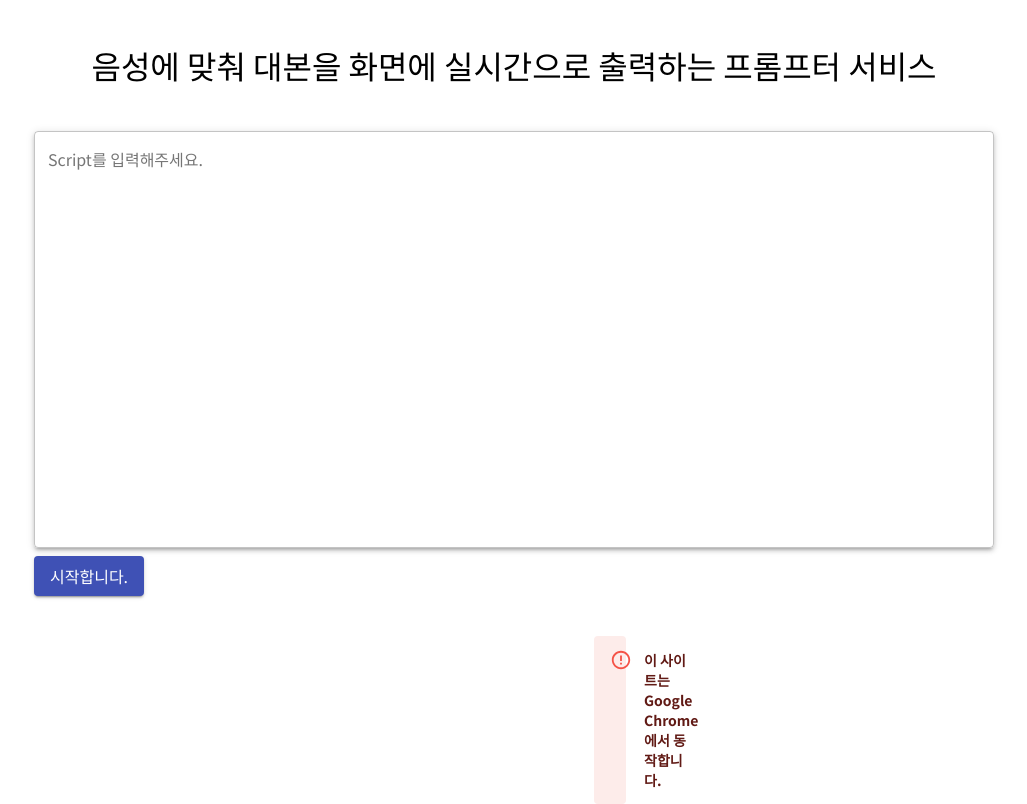
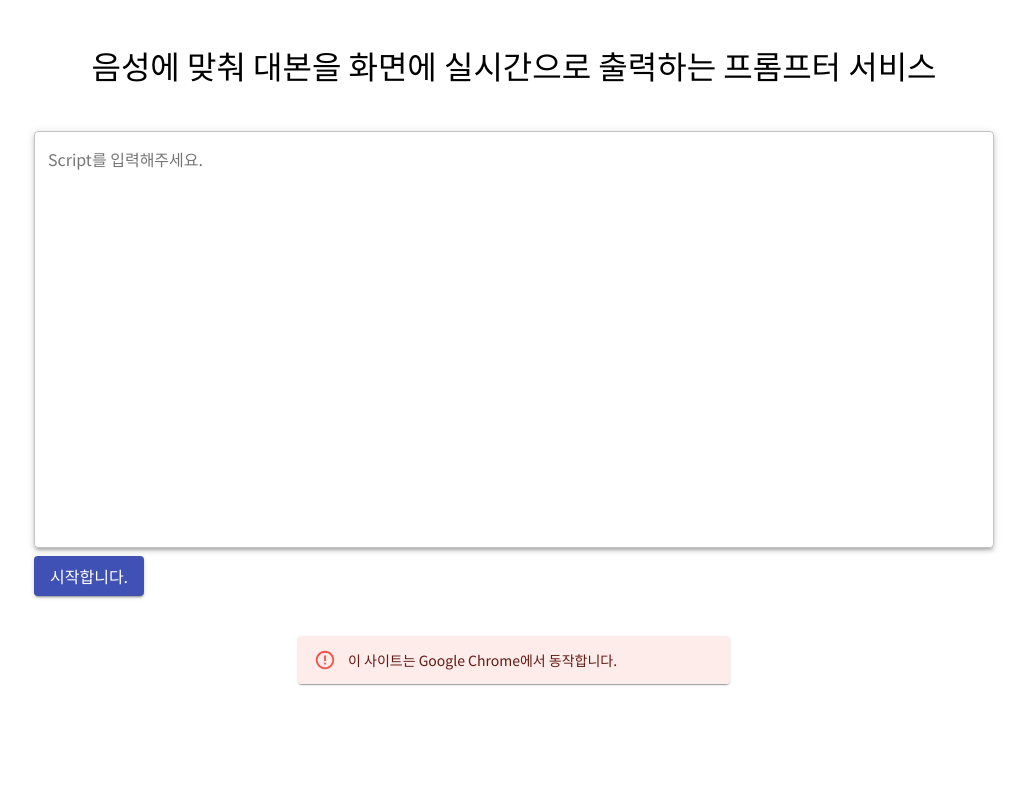
Before and after one commit to Chuncheonian/Teleprompter-STT, a React (Create React App) app in the folder client/: page / in a window 1280 px wide. Shown: the whole page, without its empty margins (126-1153 px from the left). Built offline with nearby package versions, Linux system fonts and the light colour scheme.

Commit message:
Change waring font size

```diff
--- a/client/src/pages/MainPage.js
+++ b/client/src/pages/MainPage.js
@@ -16,9 +16,10 @@ const styles = theme => ({
     textAlign: 'center',
     display: 'none',
     fontSize: '2.0rem',
+    fontColor: 'blue',
     [theme.breakpoints.up('sm')]: {
       display: 'block',
-    }
+    },
   },
   paper: {
     marginTop: theme.spacing.unit * 5,
@@ -32,8 +33,8 @@ const styles = theme => ({
   },
   paperAlert: {
     marginTop: theme.spacing.unit * 5,
-    marginLeft: theme.spacing.unit * 90,
-    marginRight: theme.spacing.unit * 90
+    marginLeft: theme.spacing.unit * 53,
+    marginRight: theme.spacing.unit * 53
   }
 });
 
@@ -101,7 +102,7 @@ class MainPage extends Component {
         </Paper>
         <Button className={classes.button} variant="contained" color="primary" size="medium" onClick={this.handleScriptSubmit}>시작합니다.</Button>
         <Paper className={classes.paperAlert}>
-          <Alert severity="error"><strong>이 사이트는 Google Chrome에서 동작합니다.</strong></Alert>
+          <Alert severity="error">이 사이트는 Google Chrome에서 동작합니다. </Alert>
         </Paper>
       </Fragment>
     );
```
